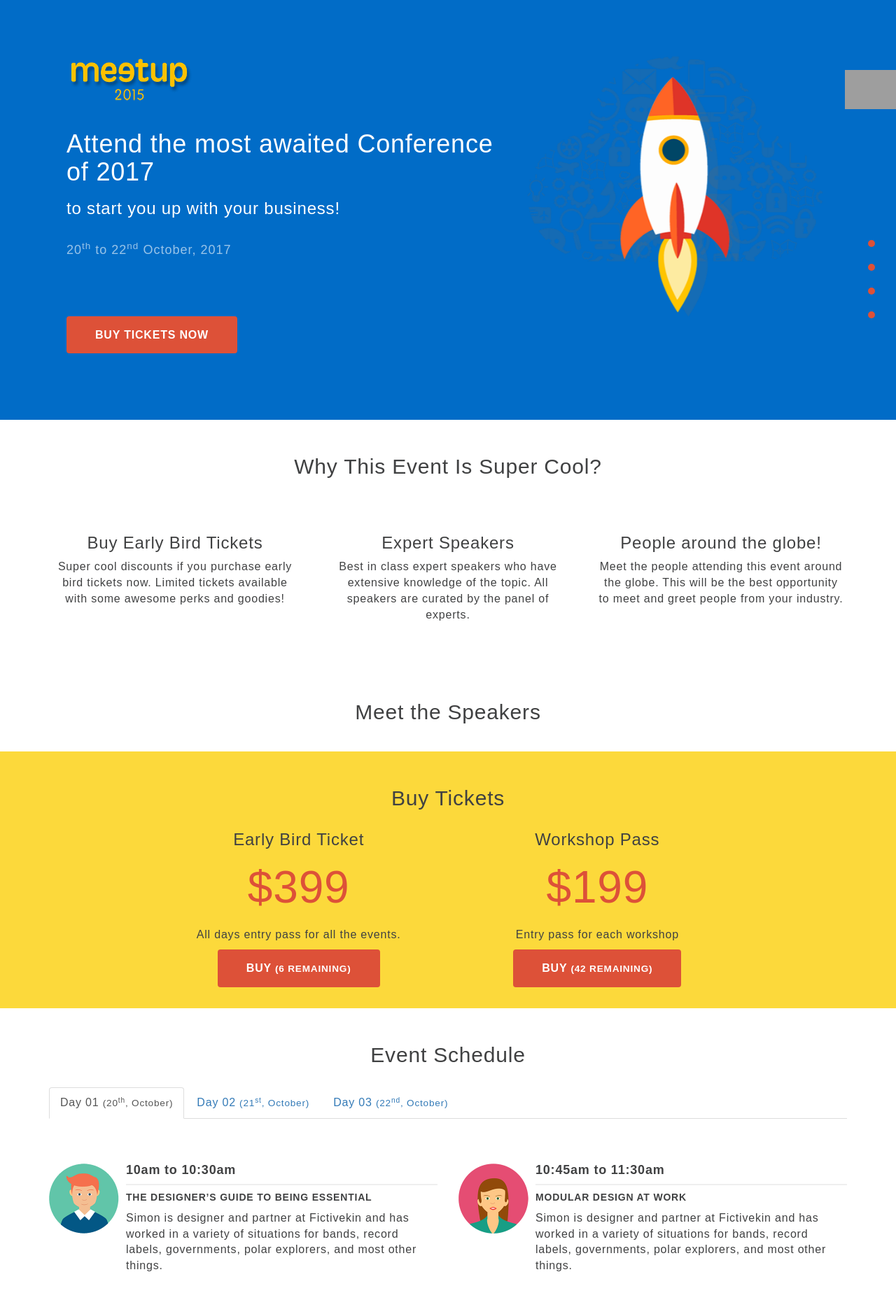
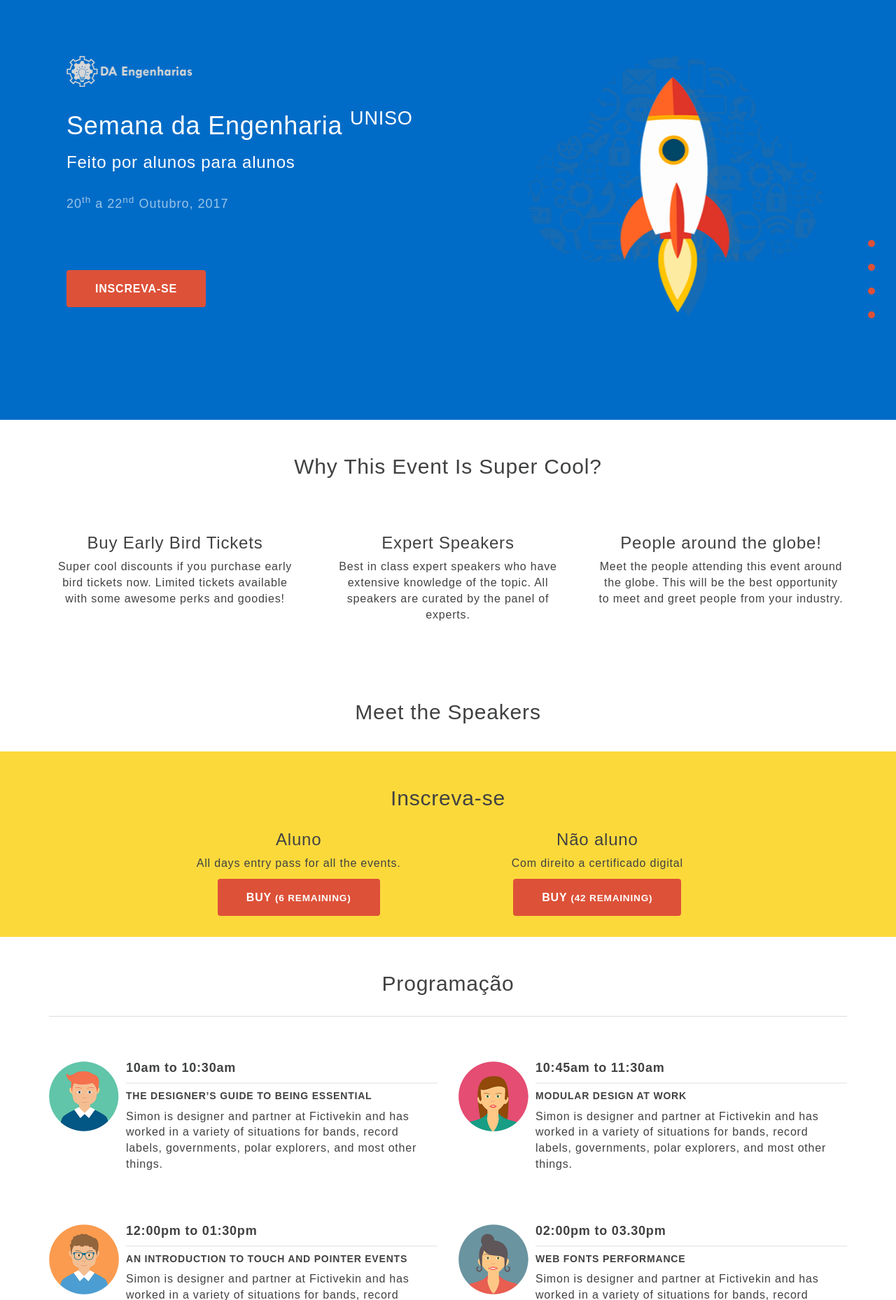
Before and after one commit to ThiagoLopes/uniso-semana-engenharia, a Django app: page / in a window 1280 px wide. Shown: the top 1858 px of the page at 70% size. Run offline with Django 3.2, Linux system fonts and the light colour scheme; data that the repository does not hold is empty; some libraries are stand-ins or nearby versions; grey boxes are pictures that could not be loaded.

Commit message:
update home and querysets

```diff
--- a/dash/views.py
+++ b/dash/views.py
@@ -1,4 +1,3 @@
-from django.shortcuts import render
 from django.views.generic.base import TemplateView
 from .models import Palestra
 
@@ -8,14 +7,18 @@ from .models import Palestra
 class HomeTemplateView(TemplateView):
     template_name = 'home.html'
 
-    # TODO
-    def qs_speakers(self):
-        pass
+    def qs_palestra(self):
+        speaker_four = Palestra.objects.all()[:8]
+        return speaker_four
+
+    def get_qs_all_days_distinct(self):
+        all_days = Palestra.objects.dates('date', 'day')
+        return all_days
 
     def get_context_data(self, *args, **kwargs):
         context = super().get_context_data(*args, **kwargs)
-        speakers_four = Palestra.objects.all()
-        context['speaker_four_list'] = speakers_four
+        context['palestra_list'] = self.qs_palestra()
+        context['all_days'] = self.get_qs_all_days_distinct()
         return context
 
 
--- a/templates/home.html
+++ b/templates/home.html
@@ -23,13 +23,13 @@
       </li>
       <li>
         <a href="#tickets" class="page-scroll">
-          <span class="menu-title">Buy Tickets</span>
+          <span class="menu-title">Inscrição</span>
           <span class="dot"></span>
         </a>
       </li>
       <li>
         <a href="#schedule" class="page-scroll">
-          <span class="menu-title">Schedule</span>
+          <span class="menu-title">{% trans 'Programação' %}</span>
           <span class="dot"></span>
         </a>
       </li>
@@ -39,12 +39,11 @@
     <!-- Start: Header -->
     <div class="row hero-header" id="home">
       <div class="col-md-7">
-        <img src="{% static "img/meetup-logo.png" %}" class="logo">
-        <h1>Attend the most awaited Conference of 2017</h1>
-        <h3>to start you up with your business!</h3>
-        <h4>20<sup>th</sup> to 22<sup>nd</sup>  October, 2017</h4>
-        <a href="#" class="btn btn-lg btn-red">Buy Tickets Now <span class="ti-arrow-right"></span></a>
-
+        <img src="{% static "img/logodae.png" %}" class="logo">
+        <h1>{% trans 'Semana da Engenharia <sup>UNISO</sup>' %}</h1>
+        <h3>{% trans 'Feito por alunos para alunos' %}</h3>
+        <h4>20<sup>th</sup> a 22<sup>nd</sup>  {% trans 'Outubro' %}, 2017</h4>
+        <a href="#" class="btn btn-lg btn-red">Inscreva-se</a>
       </div>
       <div class="col-md-5 hidden-xs">
         <img src="{% static "img/rocket.png" %}" class="rocket animated bounce">
@@ -77,10 +76,10 @@
     <!-- Start: Speakers -->
     <div class="row me-row content-ct speaker" id="speakers">
       <h2 class="row-title">Meet the Speakers</h2>
-      {% for speaker in speaker_four_list %}
+      {% for palestra in palestra_list %}
       <div class="col-md-4 col-sm-6 feature">
-        <h3>{{ speaker.speaker_name }}</h3>
-        <p>{{ speaker.speaker_description }}</p>
+        <h3>{{ palestra.speaker_name }}</h3>
+        <p>{% lorem %}</p>
         <ul class="speaker-social">
           <li><a href="#"><span class="ti-facebook"></span></a></li>
           <li><a href="#"><span class="ti-twitter-alt"></span></a></li>
@@ -95,17 +94,17 @@
   <!-- Start: Tickets -->
   <div class="container-fluid tickets" id="tickets" >
     <div class="row me-row content-ct">
-      <h2 class="row-title">Buy Tickets</h2>
+      <h2 class="row-title">{% trans 'Inscreva-se' %}</h2>
       <div class="col-md-4 col-sm-6 col-md-offset-2">
-        <h3>Early Bird Ticket</h3>
-        <p class="price">$399</p>
+        <h3>{% trans 'Aluno' %}</h3>
+        <!--<p class="price">FREE</p>-->
         <p>All days entry pass for all the events.</p>
         <a href="#" class="btn btn-lg btn-red">Buy <small>(6 remaining)</small></a>
       </div>
       <div class="col-md-4 col-sm-6">
-        <h3>Workshop Pass</h3>
-        <p class="price">$199</p>
-        <p>Entry pass for each workshop</p>
+        <h3>{% trans 'Não aluno' %}</h3>
+        <!--<p class="price">FREE</p>-->
+        <p>{% trans 'Com direito a certificado digital' %}</p>
         <a href="#" class="btn btn-lg btn-red">Buy <small>(42 remaining)</small></a>
       </div>
     </div>
@@ -115,13 +114,17 @@
   <!-- Start: Schedule -->
   <div class="container">
     <div class="row me-row schedule" id="schedule">
-      <h2 class="row-title content-ct">Event Schedule</h2>
+      <h2 class="row-title content-ct">{% trans 'Programação' %}</h2>
       <div class="col-md-12">
         <!-- Nav tabs -->
         <ul class="nav nav-tabs" role="tablist">
-          <li role="presentation" class="active"><a href="#day-1" aria-controls="home" role="tab" data-toggle="tab">Day 01 <small class="hidden-xs">(20<sup>th</sup>, October)</small></a></li>
-          <li role="presentation"><a href="#day-2" aria-controls="profile" role="tab" data-toggle="tab">Day 02 <small class="hidden-xs">(21<sup>st</sup>, October)</small></a></li>
-          <li role="presentation"><a href="#day-3" aria-controls="messages" role="tab" data-toggle="tab">Day 03 <small class="hidden-xs">(22<sup>nd</sup>, October)</small></a></li>
+          {% for date_ in all_days %}
+          {% if forloop.first %}
+          <li role="presentation" class="active"><a href="#day-{{ forloop.counter }}" aria-controls="home" role="tab" data-toggle="tab">{% trans 'Dia' %} {{ forloop.counter }}<small class="hidden-xs"> ( {{ date_|date:"d/F" }} )</small></a></li>
+          {% else %}
+          <li role="presentation"><a href="#day-{{ forloop.counter }}" aria-controls="profile" role="tab" data-toggle="tab">{% trans 'Dia' %} {{ forloop.counter }}<small class="hidden-xs"> ({{ date_|date:"d/F" }})</small></a></li>
+          {% endif %}
+          {% endfor %}
         </ul>
 
         <!-- Tab panes -->
@@ -370,6 +373,5 @@
         </ul>
       </div>
     </div>
-    <a href="https://onepagelove.com/meetup" class="opl"><img width="73" height="56" src="https://s3.amazonaws.com/onepagelove/one-page-love-award-retina-right.png" srcset="https://s3.amazonaws.com/onepagelove/one-page-love-award-retina-right.png 1x , https://s3.amazonaws.com/onepagelove/one-page-love-award-retina-right.png 2x"></a>
   </div>
   {% endblock %}
```
